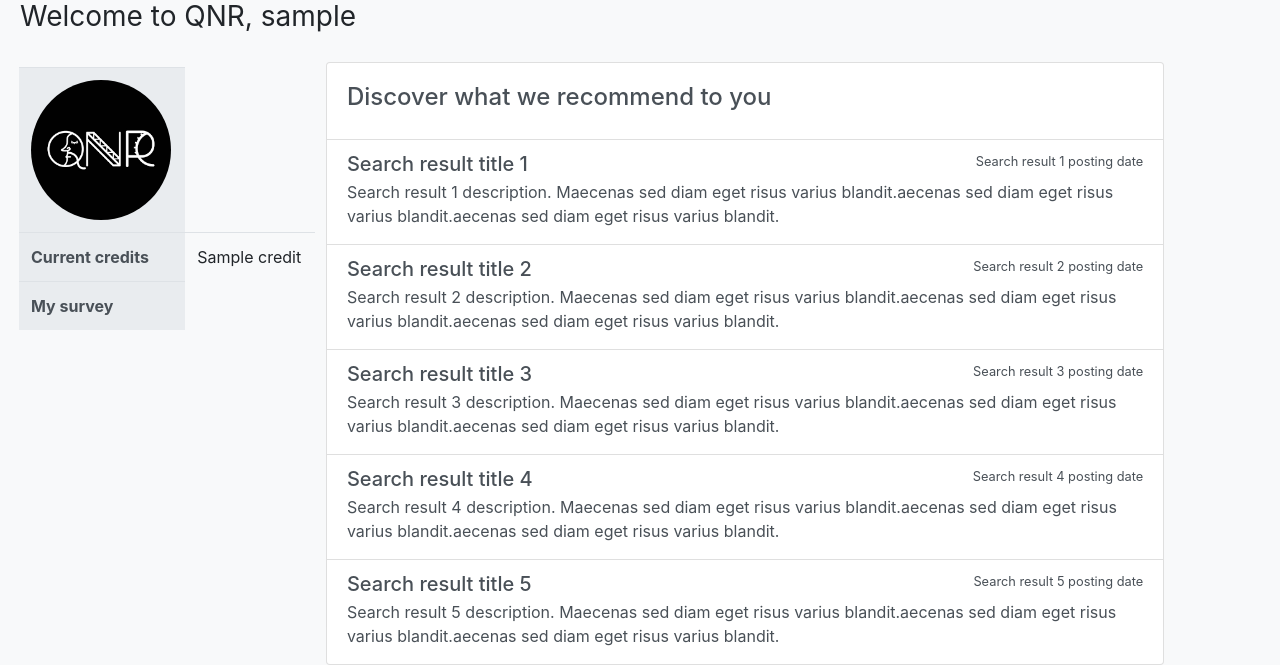
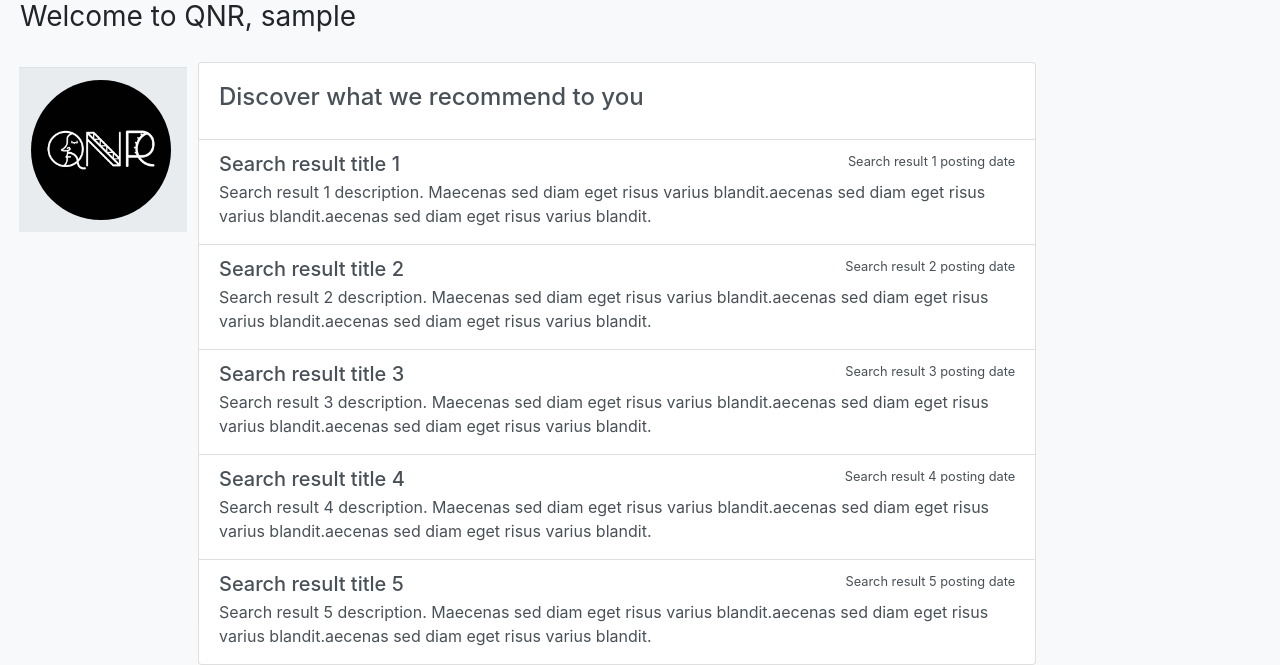
Before and after one commit to BarnettZhang/COMP0034_Group8, a Flask app: template app/templates/homepage.html in a window 1280 px wide. Shown: the part 136-801 px from the top of the page. Run offline with Flask 2, Linux system fonts and the light colour scheme; the template is opened without the code that fills it: most values are stand-ins (such as "Sample title", 1, 10 or a date in 2020); lists and menus that the app fills with data are empty; some libraries are stand-ins or nearby versions.

Commit message:
Full compiled functions

```diff
--- a/app/__init__.py
+++ b/app/__init__.py
@@ -28,9 +28,11 @@ def create_app(config_class=DevConfig):
 
     # Initialise the database and create tables
     db.init_app(app)
+    from populate_db import populate_db
     from app.models import Survey, Answer, User
     with app.app_context():
         db.create_all()
+        populate_db()
 
     from app.main.routes import bp_main
     app.register_blueprint(bp_main)
--- a/app/templates/homepage.html
+++ b/app/templates/homepage.html
@@ -14,14 +14,6 @@
                     <img src="QNR_example_logo.png" href="#" class="img-fluid rounded-circle " alt="Profile picture" style="width: 140px;height: auto;" data-toggle="tooltip" title="Change your profile picture"></th>
             </a>
         </tr>
-        <tr>
-            <th>Current credits</th>
-            <td>{{credit}}</td>
-        </tr>
-        <tr>
-            <th>My survey</th>
-        </tr>
-
         </tbody>
     </table>
     </div>
```
Also changed, not shown: populate_db.py (added, +11 -0 lines).
